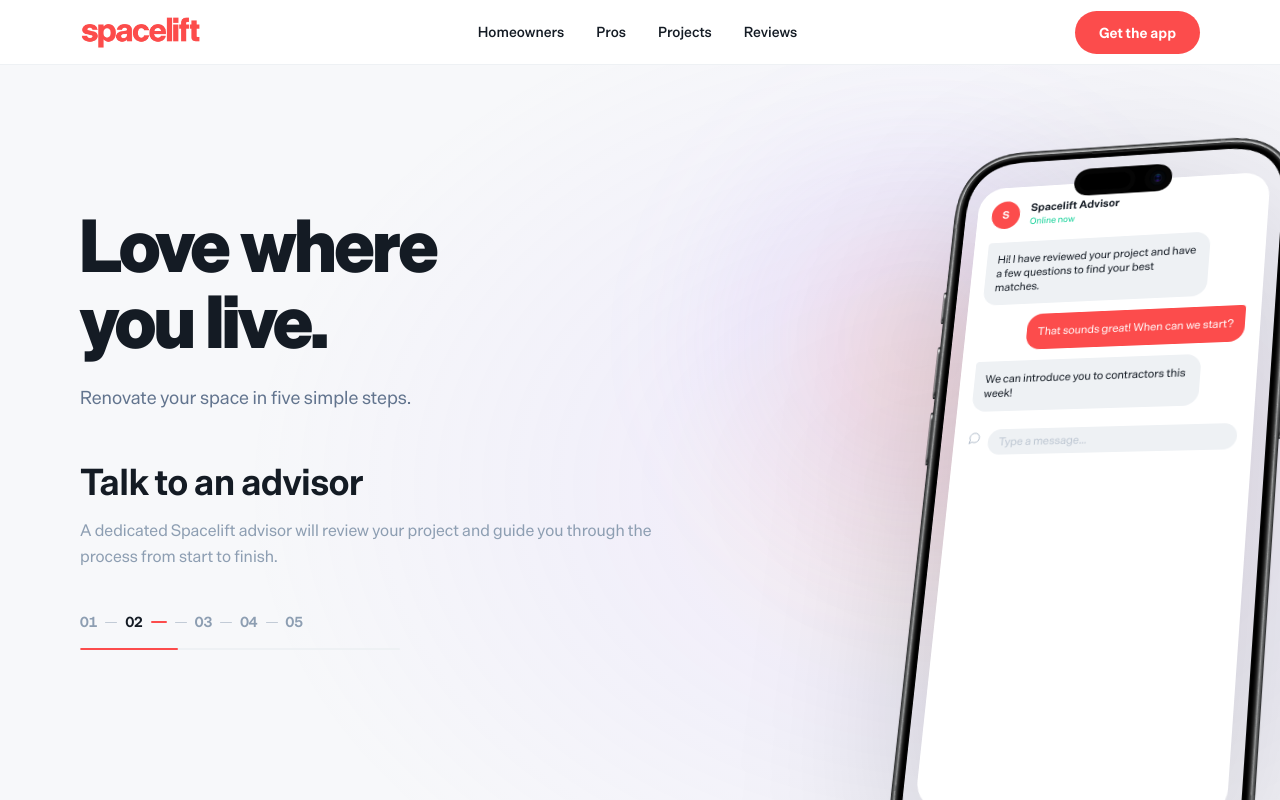
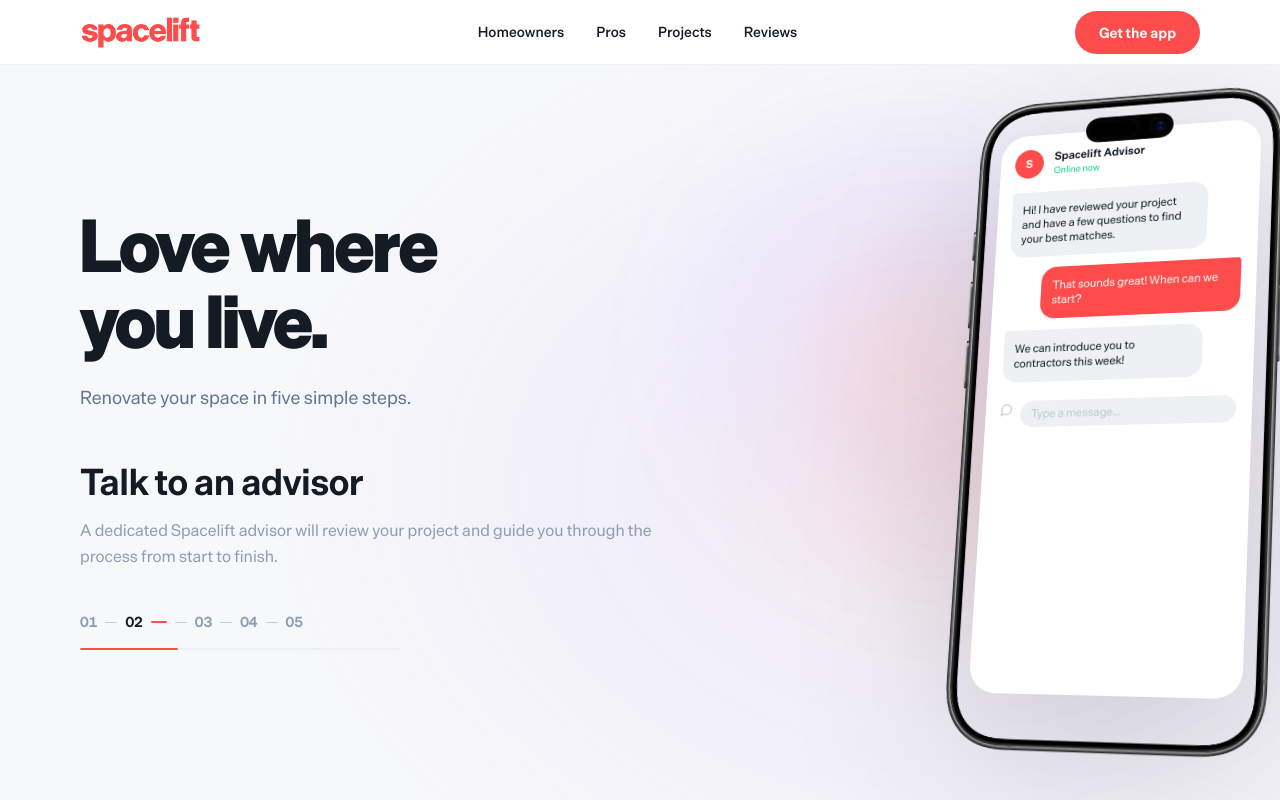
Before and after one commit to jjmccarthy7/spacelift-tools, a Next.js app in the folder apps/hellospacelift/: page / in a window 1280 px wide. Shown: the top 800 px of the page. Built offline with nearby package versions, Linux system fonts and the light colour scheme.

Commit message:
fix: hero phone — scale to 343px, softer perspective transform

```diff
--- a/apps/hellospacelift/src/components/PhoneMock.tsx
+++ b/apps/hellospacelift/src/components/PhoneMock.tsx
@@ -181,8 +181,8 @@
                                             position: 'absolute',
                                             right: 0,
                                             top: 0,
-                                            width: '390px',
-                                            transform: 'perspective(2200px) rotateY(-18deg) rotateX(16deg) translateY(-118px)',
+                                            width: '343px',
+                                            transform: 'perspective(1600px) rotateY(-16deg) rotateX(10deg) translateY(-150px)',
                                             filter: 'drop-shadow(0 46px 90px rgba(0,0,0,0.16))',
                                 }}
                               >
```
